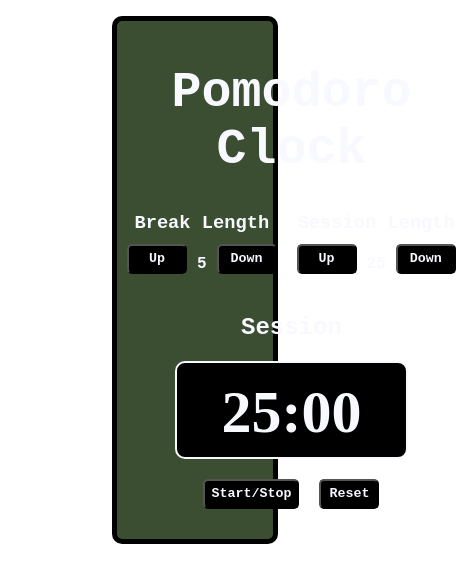
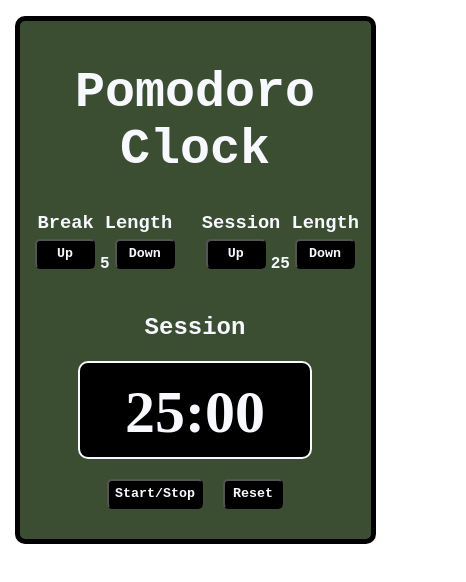
Before and after one commit to raidzklart/FCC-Pomodoro-Clock, a React (Create React App) app: page / in a window 390 px wide. Shown: the top 582 px of the page, 466 px wide, since content can reach past the window. Built offline with nearby package versions, Linux system fonts and the light colour scheme; a web font is replaced by a local one.

Commit message:
Edit CSS

```diff
--- a/src/App.css
+++ b/src/App.css
@@ -93,3 +93,19 @@
     color: #F8F8FF;
     border-radius: 5px;
 }
+
+@media only screen and (max-width: 1024px) {
+    #pomodoro-clock {
+        width: 70vw;
+    }
+}
+
+@media only screen and (max-width: 512px) {
+    #pomodoro-clock {
+        width: 90vw;
+    }
+
+    .timer-controls button {
+        margin: 5px;
+    }
+}
```
Also changed, not shown: package.json (+16 -1 lines), 1 other file (tests, documents, lock files or other folders).
